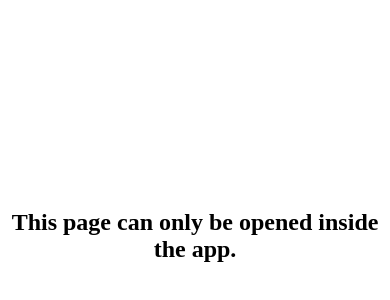
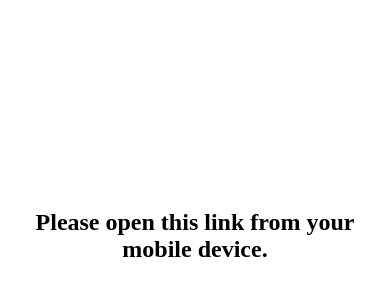
Before and after one commit to Sharaf-Mansour/Beamhub-Hello, a plain HTML site: page index.html in a window 390 px wide. Shown: the part 44-344 px from the top of the page. Drawn offline with Linux system fonts and the light colour scheme.

Commit message:
Update title and enhance mobile app redirection

```diff
--- a/index.html
+++ b/index.html
@@ -3,37 +3,43 @@
 <head>
   <meta charset="UTF-8">
   <meta name="viewport" content="width=device-width, initial-scale=1.0">
-  <title>Redirecting...</title>
+  <title>Opening App...</title>
   <script>
+    function isMobile() {
+      return /Android|iPhone|iPad|iPod/i.test(navigator.userAgent);
+    }
+
     function isWebView() {
       const ua = navigator.userAgent || navigator.vendor || window.opera;
-
-      // Detect Android WebView
-      const androidWebView = /\bwv\b/.test(ua) || /Android.*Version\/[\d.]+.*Chrome\/[.0-9]* Mobile/.test(ua) && !/Chrome\/[.0-9]* (Mobile )?Safari/.test(ua);
-
-      // Detect iOS WebView
+      const androidWebView = /\bwv\b/.test(ua);
       const iosWebView = (/(iPhone|iPod|iPad).*AppleWebKit(?!.*Safari)/i).test(ua);
-
       return androidWebView || iosWebView;
     }
 
     window.onload = () => {
-      if (isWebView()) {
-        // Open your app
-        window.location.href = "beamhub://hello";
+      const deepLink = "beamhub://hello";
+      const fallbackURL = "https://yourfallbackwebsite.com"; // change this to your store link or site
+
+      if (isMobile()) {
+        // Try opening app
+        window.location.href = deepLink;
+
+        // If app not installed, fallback after a short delay
+        setTimeout(() => {
+          window.location.href = fallbackURL;
+        }, 1200);
+      } else if (isWebView()) {
+        // Open app directly inside webview
+        window.location.href = deepLink;
       } else {
-        // Close the page or blank out
-        window.open('', '_self');
-        window.close();
-
-        // Fallback for browsers that block window.close()
-        setTimeout(() => {
-          document.body.innerHTML = '<h2 style="text-align:center;margin-top:30vh;">This page can only be opened inside the app.</h2>';
-        }, 300);
+        // Desktop or unsupported
+        document.body.innerHTML = `
+          <h2 style="text-align:center;margin-top:30vh;">
+            Please open this link from your mobile device.
+          </h2>`;
       }
     };
   </script>
 </head>
-<body>
-</body>
+<body></body>
 </html>
```
